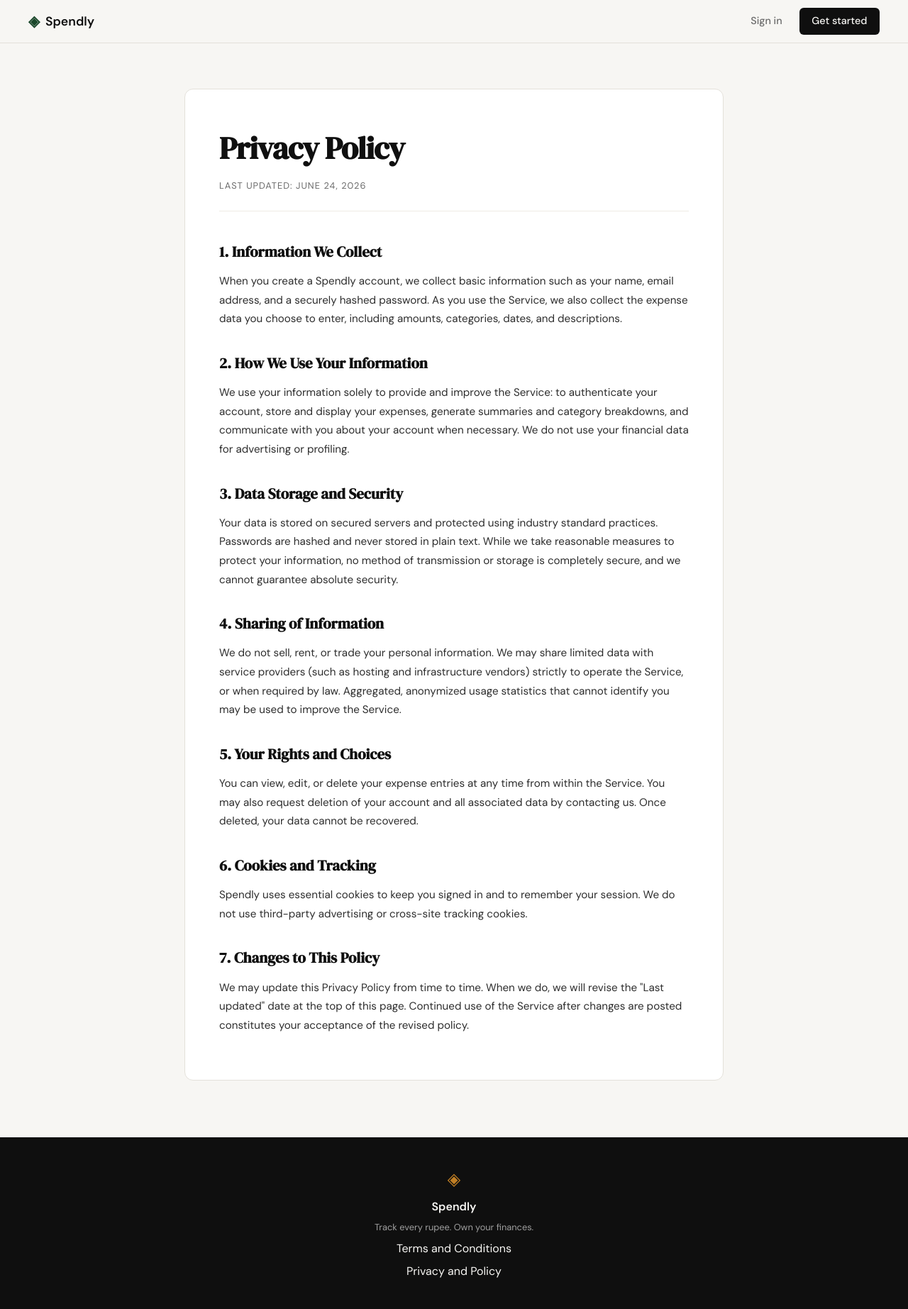
After one commit to harishchaudhary5116/spendly, a Flask app: page /privacy in a window 1280 px wide. The commit adds this page. Shown: the whole page at 71% size. Run offline with Flask 3, Linux system fonts and the light colour scheme.

Commit message:
add privacy policy page

```diff
--- a/app.py
+++ b/app.py
@@ -25,6 +25,11 @@ def login():
 @app.route("/terms")
 def terms():
     return render_template("terms.html")
+
+
+@app.route("/privacy")
+def privacy():
+    return render_template("privacy.html")
 
 
 # ------------------------------------------------------------------ #
--- a/templates/base.html
+++ b/templates/base.html
@@ -35,7 +35,7 @@
             <span class="footer-name">Spendly</span>
             <p class="footer-copy">Track every rupee. Own your finances.</p>
             <a href="{{ url_for('terms') }}">Terms and Conditions</a>
-            <a href="#">Privacy and Policy</a>
+            <a href="{{ url_for('privacy') }}">Privacy and Policy</a>
         </div>
     </footer>
 
--- /dev/null
+++ b/templates/privacy.html
@@ -0,0 +1,72 @@
+{% extends "base.html" %}
+
+{% block title %}Privacy Policy — Spendly{% endblock %}
+
+{% block content %}
+
+<section class="legal-page">
+    <div class="legal-inner">
+        <h1 class="legal-title">Privacy Policy</h1>
+        <p class="legal-updated">Last updated: June 24, 2026</p>
+
+        <h2 class="legal-heading">1. Information We Collect</h2>
+        <p class="legal-body">
+            When you create a Spendly account, we collect basic information such as
+            your name, email address, and a securely hashed password. As you use the
+            Service, we also collect the expense data you choose to enter, including
+            amounts, categories, dates, and descriptions.
+        </p>
+
+        <h2 class="legal-heading">2. How We Use Your Information</h2>
+        <p class="legal-body">
+            We use your information solely to provide and improve the Service: to
+            authenticate your account, store and display your expenses, generate
+            summaries and category breakdowns, and communicate with you about your
+            account when necessary. We do not use your financial data for advertising
+            or profiling.
+        </p>
+
+        <h2 class="legal-heading">3. Data Storage and Security</h2>
+        <p class="legal-body">
+            Your data is stored on secured servers and protected using industry
+            standard practices. Passwords are hashed and never stored in plain text.
+            While we take reasonable measures to protect your information, no method
+            of transmission or storage is completely secure, and we cannot guarantee
+            absolute security.
+        </p>
+
+        <h2 class="legal-heading">4. Sharing of Information</h2>
+        <p class="legal-body">
+            We do not sell, rent, or trade your personal information. We may share
+            limited data with service providers (such as hosting and infrastructure
+            vendors) strictly to operate the Service, or when required by law.
+            Aggregated, anonymized usage statistics that cannot identify you may be
+            used to improve the Service.
+        </p>
+
+        <h2 class="legal-heading">5. Your Rights and Choices</h2>
+        <p class="legal-body">
+            You can view, edit, or delete your expense entries at any time from
+            within the Service. You may also request deletion of your account and all
+            associated data by contacting us. Once deleted, your data cannot be
+            recovered.
+        </p>
+
+        <h2 class="legal-heading">6. Cookies and Tracking</h2>
+        <p class="legal-body">
+            Spendly uses essential cookies to keep you signed in and to remember your
+            session. We do not use third-party advertising or cross-site tracking
+            cookies.
+        </p>
+
+        <h2 class="legal-heading">7. Changes to This Policy</h2>
+        <p class="legal-body">
+            We may update this Privacy Policy from time to time. When we do, we will
+            revise the "Last updated" date at the top of this page. Continued use of
+            the Service after changes are posted constitutes your acceptance of the
+            revised policy.
+        </p>
+    </div>
+</section>
+
+{% endblock %}
```
